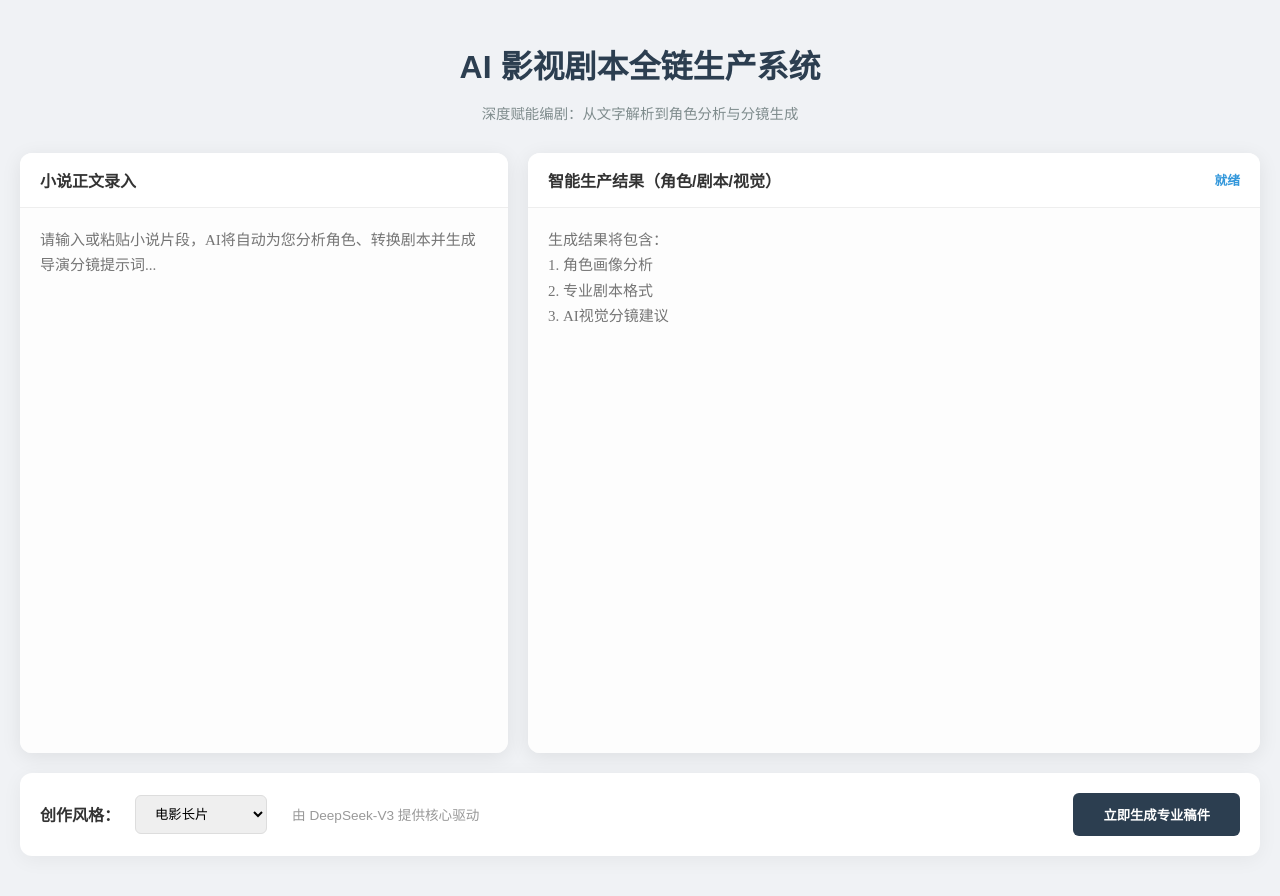
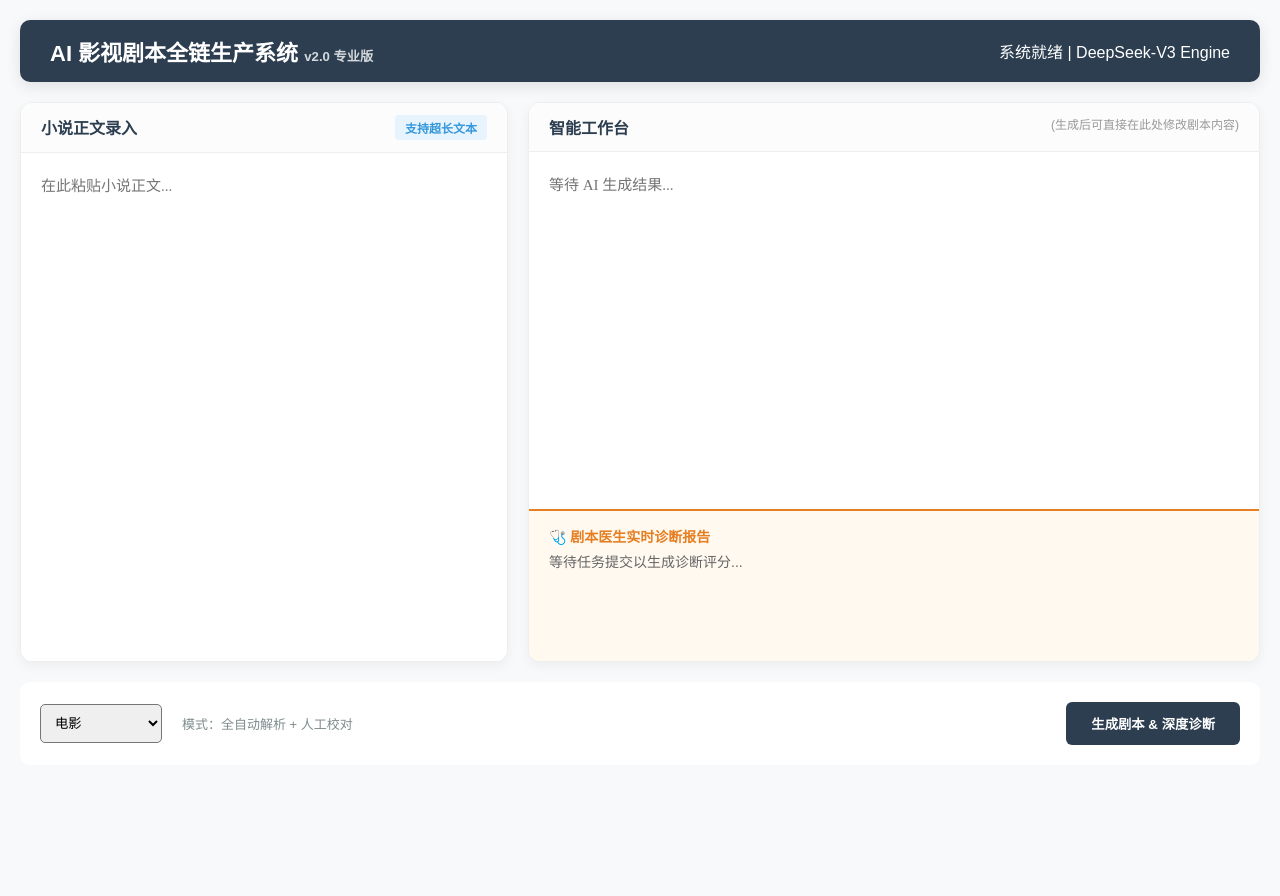
Before and after one commit to liujiale-acc/Script-conversion-tool, a Flask app: page / in a window 1280 px wide. After the commit the page ends 745 px from the top, so only its background shows below. Run offline with Flask 3, Linux system fonts and the light colour scheme.

Commit message:
升级 v2.0 专业版，引入剧本诊断与人机协作工作台
本次提交标志着项目从 1.0 工具向 2.0 协作系统的全面演进：
1. 新增功能：引入“剧本诊断医生 (Script Doctor)”模块，提供戏剧张力评分与修改建议。
2. 交互革命：预览区升级为可编辑工作台，允许创作者实时润色 AI 生成内容。
3. 链路闭环：重构导出引擎，实现“所见即所得”的 Word 文档导出（包含人工修改内容）。
4. 文档升级：同步更新 README.md，详述 2.0 核心亮点与技术架构演进轨迹。
5. 代码优化：增强了后端 POST 数据捕获的稳定性与逻辑严密性。

```diff
--- a/Novel2Script_AI/app.py
+++ b/Novel2Script_AI/app.py
@@ -27,22 +27,26 @@ def convert():
         raw_text = data.get('text', '')
         category = data.get('category', '电影')
 
-        # 核心创意：系统级提示词升级，要求结构化输出
+        # v2.0 升级版 Prompt：保留原有功能，新增[剧本诊断报告]
         prompt = f"""
-        你是一位顶级影视编剧和导演。请将以下小说片段转化为{category}剧本，并提供专业分析。
-        请严格按以下格式输出，不要使用任何Markdown符号（如*或#）：
+        你是一位顶级影视编剧、导演和剧本医生。请将小说转为{category}剧本。
+        请严格按以下格式输出，严禁使用Markdown符号（如*或#）：
 
-        [角色分析]
-        （在此提取并分析小说中的主要人物，包括外貌、性格及核心驱动力）
+        [剧本诊断报告]
+        1. 戏剧张力评分：(0-10分)
+        2. 节奏建议：(一句话)
+        3. 核心冲突：(简述)
 
-        [专业剧本]
+        [角色画像分析]
+        （提取主要人物的外貌、性格及动机）
+
+        [专业剧本正文]
         剧名：《名称》
-        类别：{category}
         （场景序号. 地点 - 时间）
         角色名：（动作/神态）台词。
 
         [视觉分镜提示词]
-        （为每个主要场景提供一段50字以内的视觉描述，用于AI绘图参考，格式：场景1：[描述]）
+        （为主要场景提供AI绘图描述）
         """
 
         res = client.chat.completions.create(
@@ -54,52 +58,59 @@ def convert():
         )
 
         full_output = res.choices[0].message.content
-        # 清洗冗余符号
         full_output = re.sub(r'[*#]', '', full_output)
 
-        # 将结果存入临时文件以便下载
+        # 存入临时文件（作为备份）
         with open("last_record.txt", "w", encoding="utf-8") as f:
             f.write(full_output)
 
         return jsonify({"success": True, "script": full_output})
     except Exception as e:
-        print(f"Error: {e}")
         return jsonify({"success": False, "msg": str(e)})
 
-@app.route('/download')
+@app.route('/download', methods=['POST'])
 def download():
     try:
-        if not os.path.exists("last_record.txt"): return "无记录可下载", 404
-        with open("last_record.txt", "r", encoding="utf-8") as f:
-            content = f.read()
+        # v2.0 改进：接收前端传回的最新文本（包含用户的手动修改）
+        data = request.get_json()
+        content = data.get('content', '')
+
+        if not content:
+            return jsonify({"success": False, "msg": "内容为空"}), 400
 
         doc = Document()
         doc.styles['Normal'].font.name = 'SimSun'
 
-        # 分段处理导出
-        sections = content.split('\n\n')
-        for section in sections:
+        sections = content.split('\n')
+        for line in sections:
+            line = line.strip()
+            if not line: continue
+
             p = doc.add_paragraph()
-            if "[角色分析]" in section or "[专业剧本]" in section or "[视觉分镜提示词]" in section:
-                run = p.add_run(section)
+            # 针对不同板块设置样式
+            if any(tag in line for tag in ["[剧本诊断报告]", "[角色画像分析]", "[专业剧本正文]", "[视觉分镜提示词]"]):
+                run = p.add_run(line)
                 run.font.size = Pt(14)
-                run.font.color.rgb = RGBColor(52, 73, 94)
-            elif "剧名" in section:
+                run.font.bold = True
+                run.font.color.rgb = RGBColor(44, 62, 80)
+            elif "剧名" in line:
                 p.alignment = WD_ALIGN_PARAGRAPH.CENTER
-                run = p.add_run(section)
-                run.font.size = Pt(18)
-            elif "场景" in section:
-                p.paragraph_format.space_before = Pt(12)
-                p.add_run(section)
+                run = p.add_run(line)
+                run.font.size = Pt(16)
             else:
-                p.add_run(section)
+                p.add_run(line)
 
-        filename = f"AI_Script_{int(time.time())}.docx"
+        filename = f"AI_Script_v2_{int(time.time())}.docx"
         path = os.path.join('scripts', filename)
         doc.save(path)
-        return send_file(path, as_attachment=True)
+        # 返回文件名，让前端触发下载
+        return jsonify({"success": True, "filename": filename})
     except Exception as e:
-        return str(e), 500
+        return jsonify({"success": False, "msg": str(e)})
+
+@app.route('/get_file/<filename>')
+def get_file(filename):
+    return send_file(os.path.join('scripts', filename), as_attachment=True)
 
 if __name__ == '__main__':
     if not os.path.exists('scripts'): os.makedirs('scripts')
--- a/Novel2Script_AI/templates/index.html
+++ b/Novel2Script_AI/templates/index.html
@@ -2,77 +2,75 @@
 <html lang="zh-CN">
 <head>
     <meta charset="UTF-8">
-    <title>AI剧本创作专家系统 2.0</title>
+    <title>AI剧本全链生产系统 v2.0</title>
     <style>
-        :root { --primary: #2c3e50; --accent: #3498db; --success: #27ae60; --bg: #f0f2f5; }
-        body { background: var(--bg); font-family: "PingFang SC", "Microsoft YaHei", sans-serif; margin: 0; padding: 20px; color: #333; }
-        .app-header { text-align: center; margin-bottom: 30px; }
-        .app-header h1 { color: var(--primary); margin-bottom: 5px; }
-        .app-header p { color: #7f8c8d; font-size: 0.9em; }
+        :root { --primary: #2c3e50; --accent: #e67e22; --bg: #f8f9fa; --card: #ffffff; }
+        body { background: var(--bg); font-family: "PingFang SC", sans-serif; margin: 0; padding: 20px; }
+        .container { max-width: 1400px; margin: 0 auto; }
 
-        .main-grid { display: grid; grid-template-columns: 1fr 1.5fr; gap: 20px; max-width: 1400px; margin: 0 auto; height: 75vh; }
-        .card { background: white; border-radius: 12px; box-shadow: 0 4px 20px rgba(0,0,0,0.08); display: flex; flex-direction: column; overflow: hidden; }
-        .card-header { padding: 15px 20px; background: #fff; border-bottom: 1px solid #eee; font-weight: bold; display: flex; justify-content: space-between; align-items: center; }
+        /* 顶部导航 */
+        .header { display: flex; justify-content: space-between; align-items: center; margin-bottom: 20px; background: var(--primary); color: white; padding: 15px 30px; border-radius: 10px; box-shadow: 0 4px 15px rgba(0,0,0,0.1); }
+        .header h1 { margin: 0; font-size: 22px; }
 
-        textarea { flex: 1; padding: 20px; border: none; font-size: 15px; line-height: 1.7; font-family: "SimSun", serif; outline: none; resize: none; background: #fdfdfd; }
+        .main-grid { display: grid; grid-template-columns: 1fr 1.5fr; gap: 20px; height: 70vh; }
+        .card { background: var(--card); border-radius: 12px; display: flex; flex-direction: column; box-shadow: 0 4px 12px rgba(0,0,0,0.05); overflow: hidden; border: 1px solid #eee; }
+        .card-header { padding: 12px 20px; background: #fcfcfc; border-bottom: 1px solid #eee; font-weight: bold; color: var(--primary); display: flex; justify-content: space-between; }
 
-        .control-panel { max-width: 1400px; margin: 20px auto; background: white; padding: 20px; border-radius: 12px; display: flex; justify-content: space-between; align-items: center; box-shadow: 0 4px 20px rgba(0,0,0,0.05); }
-        .opt-group { display: flex; align-items: center; gap: 15px; }
+        textarea { flex: 1; padding: 20px; border: none; font-size: 15px; line-height: 1.8; font-family: "SimSun", serif; outline: none; resize: none; background: #fff; color: #333; }
 
-        select { padding: 10px 15px; border-radius: 6px; border: 1px solid #ddd; outline: none; cursor: pointer; }
-        button { padding: 12px 30px; border-radius: 6px; border: none; cursor: pointer; font-weight: bold; transition: 0.3s; }
+        /* 状态看板 */
+        .doctor-box { background: #fff9f0; border-top: 2px solid var(--accent); padding: 15px 20px; height: 120px; overflow-y: auto; font-size: 14px; }
+        .doctor-title { color: var(--accent); font-weight: bold; margin-bottom: 5px; display: flex; align-items: center; gap: 5px; }
+
+        .bottom-bar { margin-top: 20px; background: white; padding: 20px; border-radius: 10px; display: flex; justify-content: space-between; align-items: center; }
+        .btn { padding: 12px 25px; border-radius: 6px; border: none; cursor: pointer; font-weight: bold; transition: 0.3s; }
         .btn-run { background: var(--primary); color: white; }
-        .btn-run:hover { background: #1a252f; transform: translateY(-1px); }
-        .btn-run:disabled { background: #bdc3c7; }
-        .btn-down { background: var(--success); color: white; display: none; }
+        .btn-run:hover { opacity: 0.9; transform: translateY(-1px); }
+        .btn-down { background: #27ae60; color: white; display: none; }
 
-        /* 酷炫的滚动条 */
-        ::-webkit-scrollbar { width: 6px; }
-        ::-webkit-scrollbar-thumb { background: #ccc; border-radius: 10px; }
+        .badge { background: #e8f4fd; color: #3498db; padding: 4px 10px; border-radius: 4px; font-size: 12px; }
     </style>
 </head>
 <body>
 
-<div class="app-header">
-    <h1>AI 影视剧本全链生产系统</h1>
-    <p>深度赋能编剧：从文字解析到角色分析与分镜生成</p>
+<div class="container">
+    <div class="header">
+        <h1>AI 影视剧本全链生产系统 <span style="font-size: 0.6em; opacity: 0.8;">v2.0 专业版</span></h1>
+        <div id="timeStatus">系统就绪 | DeepSeek-V3 Engine</div>
     </div>
 
     <div class="main-grid">
-    <!-- 输入区 -->
         <div class="card">
-        <div class="card-header">小说正文录入</div>
-        <textarea id="novelInput" placeholder="请输入或粘贴小说片段，AI将自动为您分析角色、转换剧本并生成导演分镜提示词..."></textarea>
+            <div class="card-header">小说正文录入 <span class="badge">支持超长文本</span></div>
+            <textarea id="novelInput" placeholder="在此粘贴小说正文..."></textarea>
         </div>
 
-    <!-- 输出区 -->
         <div class="card">
-        <div class="card-header">
-            <span>智能生产结果（角色/剧本/视觉）</span>
-            <span id="statusTag" style="font-size: 0.8em; color: var(--accent);">就绪</span>
+            <div class="card-header">智能工作台 <span style="font-weight: normal; font-size: 12px; color: #999;">(生成后可直接在此处修改剧本内容)</span></div>
+            <textarea id="scriptOutput" placeholder="等待 AI 生成结果..."></textarea>
+
+            <!-- v2.0 剧本医生看板 -->
+            <div class="doctor-box" id="doctorBox">
+                <div class="doctor-title">🩺 剧本医生实时诊断报告</div>
+                <div id="doctorContent" style="color: #666; line-height: 1.6;">等待任务提交以生成诊断评分...</div>
             </div>
-        <textarea id="scriptOutput" readonly placeholder="生成结果将包含：
-1. 角色画像分析
-2. 专业剧本格式
-3. AI视觉分镜建议"></textarea>
         </div>
     </div>
 
-<div class="control-panel">
-    <div class="opt-group">
-        <span><b>创作风格：</b></span>
-        <select id="categorySelect">
-            <option value="电影">电影长片</option>
+    <div class="bottom-bar">
+        <div style="display: flex; gap: 20px; align-items: center;">
+            <select id="categorySelect" style="padding: 10px; border-radius: 5px;">
+                <option value="电影">电影</option>
                 <option value="短剧">短剧 (高节奏)</option>
                 <option value="电视剧">电视剧</option>
-            <option value="动漫脚本">动漫脚本</option>
+                <option value="微电影">微电影</option>
             </select>
-        <span style="color: #999; font-size: 0.85em; margin-left: 10px;">由 DeepSeek-V3 提供核心驱动</span>
+            <span style="font-size: 13px; color: #7f8c8d;">模式：全自动解析 + 人工校对</span>
         </div>
-
-    <div class="opt-group">
-        <button class="btn-run" id="runBtn" onclick="submitTask()">立即生成专业稿件</button>
-        <button class="btn-down" id="downBtn" onclick="location.href='/download'">导出标准 Word 文档</button>
+        <div>
+            <button class="btn btn-run" id="runBtn" onclick="submitTask()">生成剧本 & 深度诊断</button>
+            <button class="btn btn-down" id="downBtn" onclick="downloadWord()">导出修改后的 Word</button>
+        </div>
     </div>
 </div>
 
@@ -80,13 +78,10 @@
     async function submitTask() {
         const text = document.getElementById('novelInput').value;
         const btn = document.getElementById('runBtn');
-        const status = document.getElementById('statusTag');
-
         if(!text.trim()) return alert("请输入小说内容");
 
         btn.disabled = true;
-        btn.innerText = "AI 正在深度解析中...";
-        status.innerText = "处理中...";
+        btn.innerText = "正在进行深度创作与诊断...";
 
         try {
             const res = await fetch('/convert', {
@@ -99,19 +94,47 @@
             });
             const data = await res.json();
             if(data.success) {
-                document.getElementById('scriptOutput').value = data.script;
+                // 处理输出：将诊断报告分离出来显示
+                const fullText = data.script;
+                document.getElementById('scriptOutput').value = fullText;
+
+                // 提取[剧本诊断报告]部分显示在看板
+                const doctorMatch = fullText.match(/\[剧本诊断报告\]([\s\S]*?)\[/);
+                if(doctorMatch) {
+                    document.getElementById('doctorContent').innerText = doctorMatch[1].trim();
+                } else {
+                    document.getElementById('doctorContent').innerText = "诊断已生成，请在上方正文中查看详细分值。";
+                }
+
                 document.getElementById('downBtn').style.display = "inline-block";
-                status.innerText = "生成成功";
             } else {
-                alert("转换失败: " + data.msg);
-                status.innerText = "失败";
+                alert("转换失败");
             }
         } catch(e) {
-            alert("请求异常，请检查后端运行状态");
-            status.innerText = "异常";
+            alert("请求异常");
         } finally {
             btn.disabled = false;
-            btn.innerText = "立即生成专业稿件";
+            btn.innerText = "生成剧本 & 深度诊断";
+        }
+    }
+
+    async function downloadWord() {
+        const content = document.getElementById('scriptOutput').value;
+        try {
+            const res = await fetch('/download', {
+                method: 'POST',
+                headers: {'Content-Type': 'application/json'},
+                body: JSON.stringify({ content: content })
+            });
+            const data = await res.json();
+            if(data.success) {
+                // 触发下载
+                window.location.href = '/get_file/' + data.filename;
+            } else {
+                alert("导出失败");
+            }
+        } catch(e) {
+            alert("导出异常");
         }
     }
 </script>
```
Also changed, not shown: Novel2Script_AI/last_record.txt (+43 -40 lines), Novel2Script_AI/README.md. Lines whose indentation alone changed are shown as unchanged.
